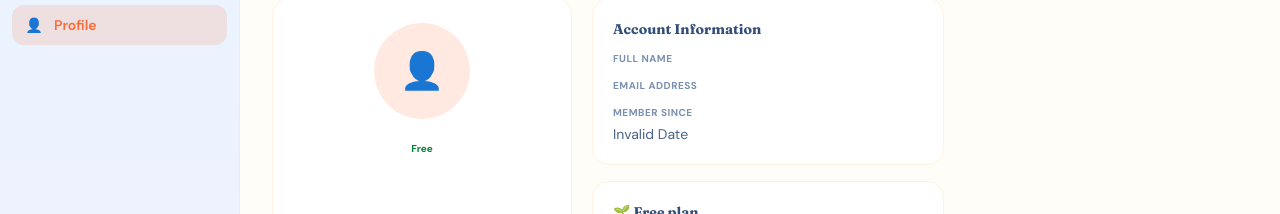
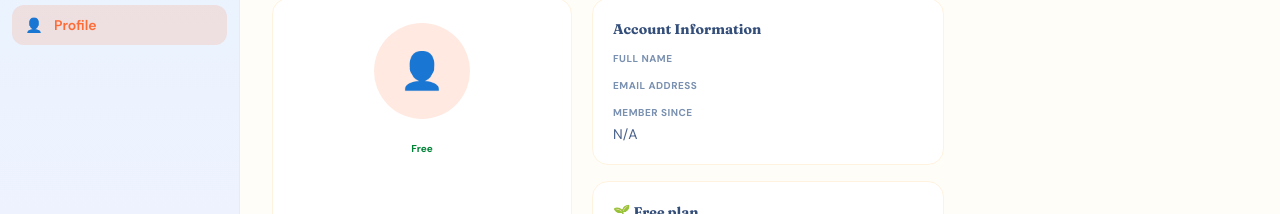
Before and after one commit to iSebasC/magical-story, a Next.js app: page /dashboard/profile in a window 1280 px wide. Shown: the part 168-382 px from the top of the page. Built offline with nearby package versions, Linux system fonts and the light colour scheme; no server answers.

Commit message:
fix: errores de TypeScript en profile y DocumentViewer
- Corregir getCurrentUser async/await en profile/page.tsx
- Ajustar tipos para campos opcionales (name, createdAt)
- Reemplazar PageDots con indicador inline en DocumentViewer
- Build exitoso sin errores de TypeScript

```diff
--- a/src/app/dashboard/profile/page.tsx
+++ b/src/app/dashboard/profile/page.tsx
@@ -9,14 +9,22 @@ import { useRouter } from 'next/navigation';
 
 export default function ProfilePage() {
   const router = useRouter();
-  const [user, setUser] = useState({ name: '', email: '', createdAt: '' });
+  const [user, setUser] = useState<{ name?: string; email: string; createdAt?: string }>({
+    name: '',
+    email: '',
+    createdAt: ''
+  });
   const [plan, setPlan] = useState<PlanType>('free');
 
   useEffect(() => {
-    const currentUser = getCurrentUser();
-    if (currentUser) {
-      setUser(currentUser);
-    }
+    const fetchUser = async () => {
+      const currentUser = await getCurrentUser();
+      if (currentUser) {
+        setUser(currentUser);
+      }
+    };
+
+    fetchUser();
 
     const storedPlan = localStorage.getItem('magicalstory_plan') as PlanType;
     if (storedPlan) {
@@ -78,11 +86,11 @@ export default function ProfilePage() {
                   Member Since
                 </div>
                 <div className="text-sm text-inks">
-                  {new Date(user.createdAt).toLocaleDateString('en-US', {
+                  {user.createdAt ? new Date(user.createdAt).toLocaleDateString('en-US', {
                     year: 'numeric',
                     month: 'long',
                     day: 'numeric'
-                  })}
+                  }) : 'N/A'}
                 </div>
               </div>
             </div>
--- a/src/components/dashboard/DocumentViewer.tsx
+++ b/src/components/dashboard/DocumentViewer.tsx
@@ -3,7 +3,6 @@
 import { useEffect, useState } from 'react';
 import { X } from 'lucide-react';
 import { supabase } from '@/lib/supabase';
-import { PageDots } from '@/components/ui';
 
 interface DocumentViewerProps {
   isOpen: boolean;
@@ -212,7 +211,16 @@ export function DocumentViewer({ isOpen, documentId, documentTitle, onClose }: D
             </button>
 
             <div className="flex flex-col items-center gap-2">
-              <PageDots total={pages.length} current={currentPage} />
+              <div className="flex gap-1">
+                {pages.map((_, index) => (
+                  <div
+                    key={index}
+                    className={`w-1.5 h-1.5 rounded-full transition-all ${
+                      index === currentPage ? 'bg-orange w-6' : 'bg-cream3'
+                    }`}
+                  />
+                ))}
+              </div>
               <span className="text-xs text-inkm font-medium">
                 Page {currentPage + 1} of {pages.length}
               </span>
```
